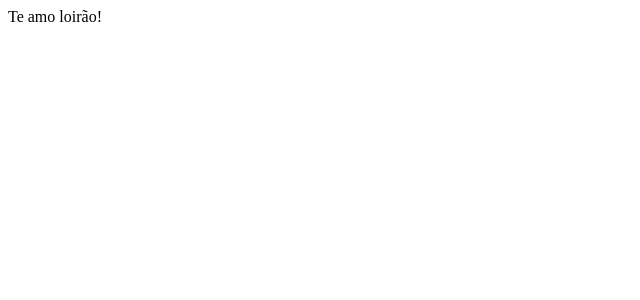
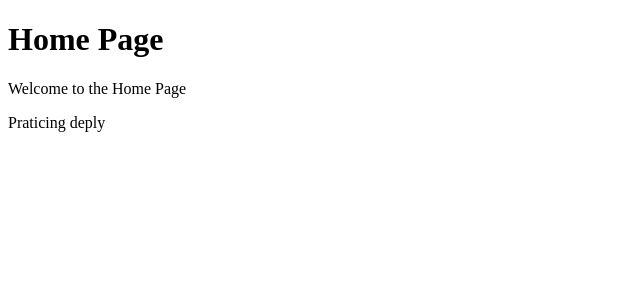
Before and after one commit to Murilo-Carrijo/clone-tabnews, a Next.js app: page / in a window 1280 px wide. Shown: the top 300 px of the page, without its empty margins (0-640 px from the left). Built offline with nearby package versions, Linux system fonts and the light colour scheme.

Commit message:
Replace the original home text to praticing deply

```diff
--- a/pages/index.js
+++ b/pages/index.js
@@ -1,5 +1,11 @@
 function Home() {
-    return <div>Te amo loirão!</div>
+    return (
+      <div>
+        <h1>Home Page</h1>
+        <p>Welcome to the Home Page</p>
+        <p>Praticing deply</p>
+      </div>
+    )
 }
 
 export default Home;
```
